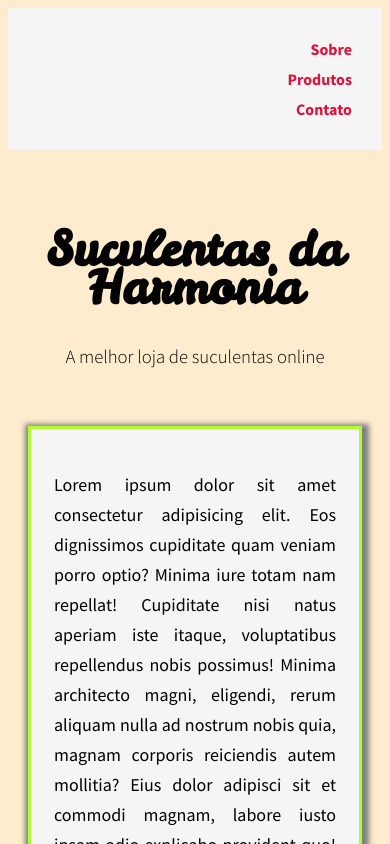
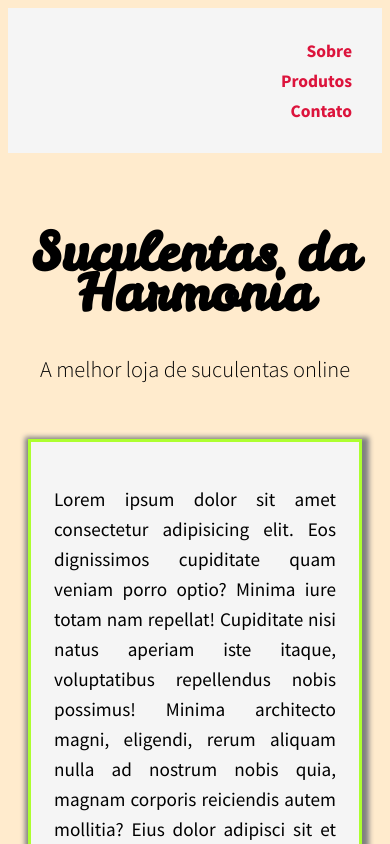
Before and after one commit to reprograma/Teens---resposividade, a plain HTML site: page index.html in a window 390 px wide. Shown: the top 844 px of the page. Drawn offline with Linux system fonts and the light colour scheme.

Commit message:
add readme e rem nas fontes

```diff
--- a/style.css
+++ b/style.css
@@ -1,4 +1,5 @@
 body {
+  font-size: 18px;
   box-sizing: border-box;
   font-family: "Source Sans Pro", sans-serif;
   background-color: blanchedalmond;
@@ -10,7 +11,7 @@ header {
 
 header h1 {
   font-family: "Leckerli One", cursive;
-  font-size: 300%;
+  font-size: 3.3rem;
   text-align: center;
 }
 
@@ -18,6 +19,7 @@ header h3 {
   text-align: center;
   font-family: "Source Sans Pro", sans-serif;
   font-weight: lighter;
+  font-size: 1.4rem;
 }
 
 .header__titulos {
@@ -42,7 +44,7 @@ header > nav {
 nav ul {
   display: flex;
   justify-content: space-around;
-  flex-wrap: wrap;
+  font-size: 1.1rem;
 }
 
 nav li {
@@ -73,7 +75,7 @@ li > a:hover {
 .main__textoDescritivo {
   max-width: 800px;
   text-align: justify;
-  font-size: 18px;
+  font-size: 1.2rem;
   line-height: 30px;
 }
 
@@ -87,6 +89,7 @@ img + p {
   color: grey;
   font-weight: bold;
   margin-top: -4px;
+  font-size: 1.1rem;
 }
 
 .main__trioSuculentas--container {
@@ -145,12 +148,16 @@ footer p {
 }
 
 @media screen and (max-width: 730px) {
+  body {
+    font-size: 16px;
+  }
+
   .main__textoDescritivo--container {
     padding: 23px;
   }
 
   .header__titulos {
-    line-height: 38px;
+    line-height: 40px;
     margin-bottom: 50px;
   }
 }
```
Also changed, not shown: 1 other file.
